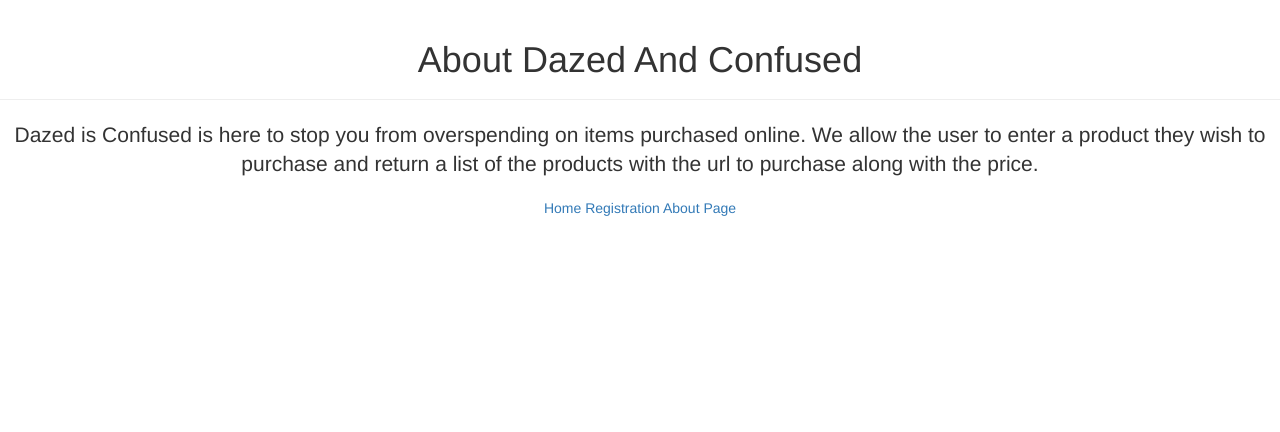
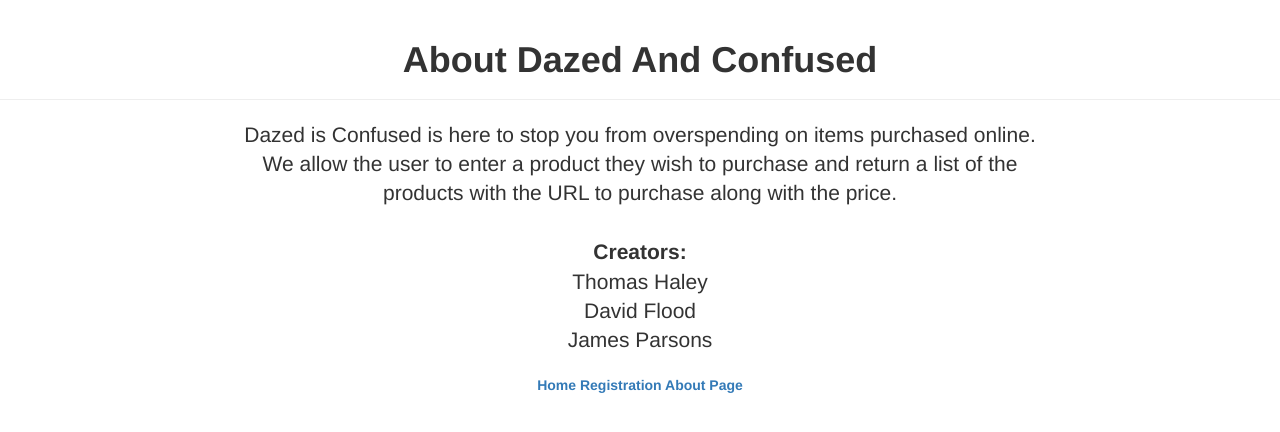
Before and after one commit to haleyt2015/Dazed-Confused, a Django app: template Dazed_And_Confused/webApp/templates/AboutUs.html in a window 1280 px wide. Shown: the top 432 px of the page. Run offline with Django 3.2, Linux system fonts and the light colour scheme; the template is opened without the code that fills it, so the values that code supplies are empty; parts of the project's set-up code (start-up, migrations or seed data) failed here and were passed over; some libraries are stand-ins or nearby versions.

Commit message:
Update AboutUs.html
added creators and made it look better

```diff
--- a/Dazed_And_Confused/webApp/templates/AboutUs.html
+++ b/Dazed_And_Confused/webApp/templates/AboutUs.html
@@ -1,13 +1,20 @@
 {% extends "base.html" %}
 {% block content %}
 <div id=Title class="page-header">
-  <h1 class="text-center"> About Dazed And Confused </h1>
+  <h1 class="text-center"> <strong>About Dazed And Confused<strong> </h1>
 </div>
 
 <div class="text-center">
   <div class="lead">
-    Dazed is Confused is here to stop you from overspending on items purchased online. We allow the user to enter a product
-    they wish to purchase and return a list of the products with the url to purchase along with the price.
+    Dazed is Confused is here to stop you from overspending on items purchased online.<br/> We allow the user to enter a product
+    they wish to purchase and return a list of the <br/>products with the URL to purchase along with the price.
+<p>
+<br/>
+<strong>Creators:</strong><br/>
+Thomas Haley<br/>
+David Flood<br/>
+James Parsons
+</p>
   </div>
 </div>
 
```
